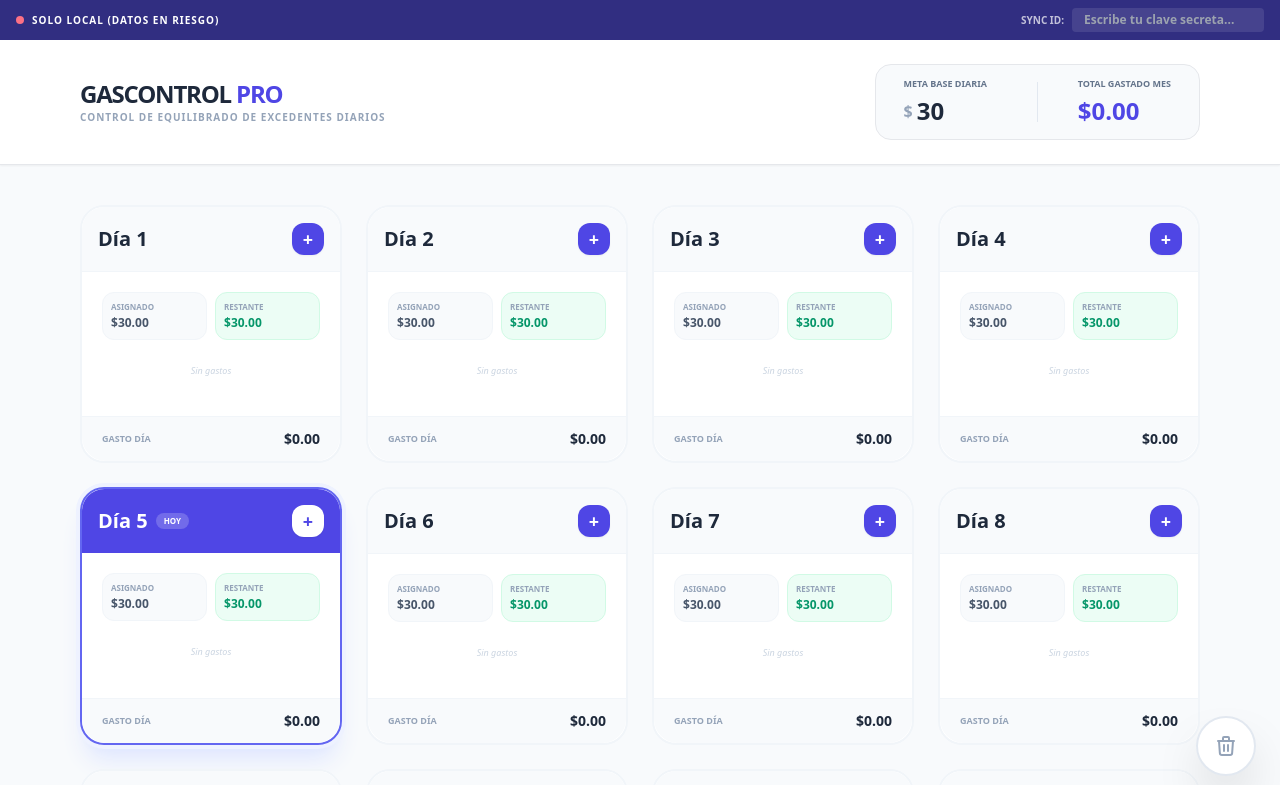
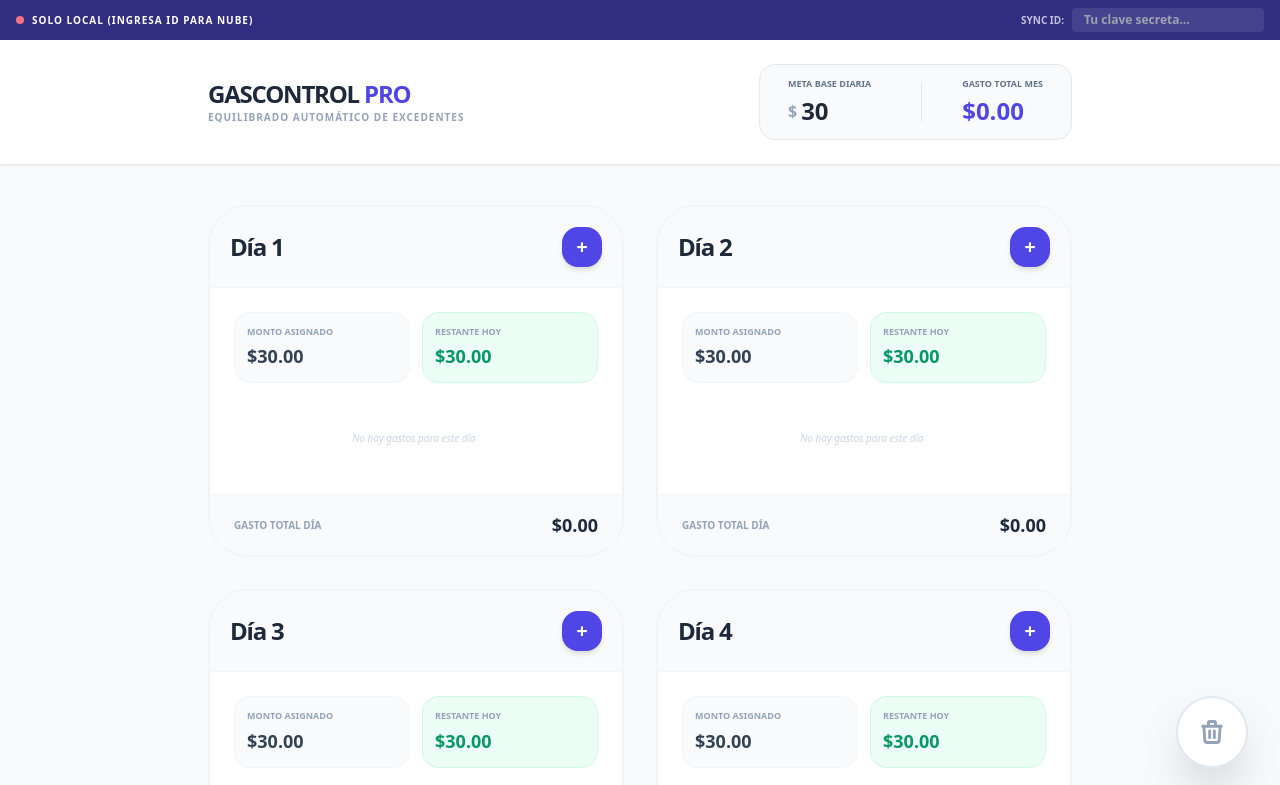
Before and after one commit to 8adg/gastos, a React (Vite) app: page / in a window 1280 px wide. Shown: the top 785 px of the page. Built offline with nearby package versions, Linux system fonts and the light colour scheme.

Commit message:
CHANGE UI add cloudi

```diff
--- a/App.tsx
+++ b/App.tsx
@@ -31,6 +31,7 @@ const App: React.FC = () => {
   }, []);
 
   const loadFromCloud = async (key: string) => {
+    if (!key) return;
     setIsSyncing(true);
     const cloudData = await syncService.load(key);
     if (cloudData) {
@@ -126,14 +127,14 @@ const App: React.FC = () => {
         <div className="flex items-center gap-2">
           <div className={`w-2 h-2 rounded-full ${syncKey ? 'bg-emerald-400 animate-pulse' : 'bg-rose-400'}`}></div>
           <span className="text-[10px] font-black uppercase tracking-widest">
-            {syncKey ? 'Sincronizado' : 'Solo Local (Datos en riesgo)'}
+            {syncKey ? 'Sincronizado' : 'Solo Local (Ingresa ID para Nube)'}
           </span>
         </div>
         <div className="flex items-center gap-2">
           <label className="text-[10px] font-black uppercase opacity-70">Sync ID:</label>
           <input
             type="text"
-            placeholder="Escribe tu clave secreta..."
+            placeholder="Tu clave secreta..."
             value={syncKey}
             onChange={handleSyncChange}
             className="bg-white/10 border-none rounded px-3 py-1 text-xs font-bold outline-none focus:bg-white/20 w-48"
@@ -148,11 +149,11 @@ const App: React.FC = () => {
 
       {/* Header Principal */}
       <header className="bg-white border-b shadow-sm sticky top-[40px] z-50">
-        <div className="max-w-6xl mx-auto px-4 py-6 flex flex-col md:flex-row items-center justify-between gap-6">
+        <div className="max-w-4xl mx-auto px-4 py-6 flex flex-col md:flex-row items-center justify-between gap-6">
           <div>
             <h1 className="text-2xl font-black text-slate-800 tracking-tighter uppercase">GasControl <span className="text-indigo-600">Pro</span></h1>
             <p className="text-[10px] font-black text-slate-400 uppercase tracking-widest">
-              Control de Equilibrado de Excedentes Diarios
+              Equilibrado Automático de Excedentes
             </p>
           </div>
 
@@ -171,7 +172,7 @@ const App: React.FC = () => {
             </div>
             <div className="w-px h-10 bg-slate-200"></div>
             <div className="px-4">
-              <p className="text-[9px] font-black text-slate-500 uppercase mb-1">Total Gastado Mes</p>
+              <p className="text-[9px] font-black text-slate-500 uppercase mb-1">Gasto Total Mes</p>
               <p className="text-2xl font-black text-indigo-600">
                 ${stats.reduce((acc, s) => acc + s.spent, 0).toFixed(2)}
               </p>
@@ -180,9 +181,9 @@ const App: React.FC = () => {
         </div>
       </header>
 
-      {/* Grid Calendario */}
-      <main className="max-w-6xl mx-auto px-4 py-10">
-        <div className="grid grid-cols-1 md:grid-cols-2 lg:grid-cols-3 xl:grid-cols-4 gap-6">
+      {/* Grid Calendario - Ajustado a 2 COLUMNAS */}
+      <main className="max-w-4xl mx-auto px-4 py-10">
+        <div className="grid grid-cols-1 md:grid-cols-2 gap-8">
           {stats.map(s => {
             const dayData = days.find(d => d.day === s.day);
             const isToday = s.day === now.getDate();
@@ -191,21 +192,21 @@ const App: React.FC = () => {
             return (
               <div
                 key={s.day}
-                className={`bg-white rounded-3xl border-2 transition-all flex flex-col ${
+                className={`bg-white rounded-[2.5rem] border-2 transition-all flex flex-col ${
                   isToday ? 'border-indigo-500 shadow-xl shadow-indigo-100 ring-4 ring-indigo-50' : 'border-slate-100'
                 }`}
               >
                 {/* Cabecera Día */}
-                <div className={`p-4 flex justify-between items-center ${
+                <div className={`p-5 flex justify-between items-center ${
                   isToday ? 'bg-indigo-600 text-white' : 'bg-slate-50 text-slate-800 border-b border-slate-100'
-                } rounded-t-[1.4rem]`}>
-                  <div className="flex items-center gap-2">
-                    <span className="text-xl font-black">Día {s.day}</span>
-                    {isToday && <span className="bg-white/20 text-[8px] px-2 py-0.5 rounded-full font-black uppercase">HOY</span>}
+                } rounded-t-[2.3rem]`}>
+                  <div className="flex items-center gap-3">
+                    <span className="text-2xl font-black tracking-tighter">Día {s.day}</span>
+                    {isToday && <span className="bg-white/20 text-[9px] px-3 py-1 rounded-full font-black uppercase">HOY</span>}
                   </div>
                   <button
                     onClick={() => addExpense(s.day)}
-                    className={`w-8 h-8 rounded-xl flex items-center justify-center font-bold text-lg shadow-sm ${
+                    className={`w-10 h-10 rounded-2xl flex items-center justify-center font-bold text-xl shadow-md transition-transform active:scale-95 ${
                       isToday ? 'bg-white text-indigo-600' : 'bg-indigo-600 text-white'
                     }`}
                   >
@@ -214,48 +215,48 @@ const App: React.FC = () => {
                 </div>
 
                 {/* Info Financiera */}
-                <div className="p-5 space-y-4 flex-grow">
-                  <div className="grid grid-cols-2 gap-2">
-                    <div className="bg-slate-50 p-2 rounded-xl border border-slate-100">
-                      <p className="text-[8px] font-black text-slate-400 uppercase mb-0.5">Asignado</p>
-                      <p className={`text-xs font-black ${s.assigned < 0 ? 'text-rose-500' : 'text-slate-600'}`}>
+                <div className="p-6 space-y-6 flex-grow">
+                  <div className="grid grid-cols-2 gap-3">
+                    <div className="bg-slate-50 p-3 rounded-2xl border border-slate-100">
+                      <p className="text-[9px] font-black text-slate-400 uppercase mb-1">Monto Asignado</p>
+                      <p className={`text-lg font-black ${s.assigned < 0 ? 'text-rose-500' : 'text-slate-700'}`}>
                         ${s.assigned.toFixed(2)}
                       </p>
                     </div>
-                    <div className={`${isCritical ? 'bg-rose-50 border-rose-100' : 'bg-emerald-50 border-emerald-100'} p-2 rounded-xl border`}>
-                      <p className="text-[8px] font-black text-slate-400 uppercase mb-0.5">Restante</p>
-                      <p className={`text-xs font-black ${isCritical ? 'text-rose-600' : 'text-emerald-600'}`}>
+                    <div className={`${isCritical ? 'bg-rose-50 border-rose-100' : 'bg-emerald-50 border-emerald-100'} p-3 rounded-2xl border`}>
+                      <p className="text-[9px] font-black text-slate-400 uppercase mb-1">Restante Hoy</p>
+                      <p className={`text-lg font-black ${isCritical ? 'text-rose-600' : 'text-emerald-600'}`}>
                         ${s.remaining.toFixed(2)}
                       </p>
                     </div>
                   </div>
 
                   {/* Lista de Gastos */}
-                  <div className="space-y-1.5 max-h-32 overflow-y-auto min-h-[40px]">
+                  <div className="space-y-2 max-h-48 overflow-y-auto min-h-[50px] pr-1">
                     {dayData?.expenses.map(exp => (
-                      <div key={exp.id} className="flex justify-between items-center bg-slate-50 p-2 rounded-lg group">
+                      <div key={exp.id} className="flex justify-between items-center bg-slate-50/50 p-3 rounded-xl border border-dashed border-slate-200 group transition-all hover:bg-white hover:border-indigo-200">
                         <div className="overflow-hidden">
-                          <p className="text-[9px] font-bold text-slate-400 truncate">{exp.description}</p>
-                          <p className="text-xs font-black text-slate-700">${exp.amount.toFixed(2)}</p>
+                          <p className="text-[10px] font-bold text-slate-400 uppercase tracking-tight truncate">{exp.description}</p>
+                          <p className="text-sm font-black text-slate-800">${exp.amount.toFixed(2)}</p>
                         </div>
                         <button
                           onClick={() => deleteExpense(s.day, exp.id)}
-                          className="text-slate-200 hover:text-rose-500 p-1 opacity-0 group-hover:opacity-100 transition-all"
+                          className="text-slate-300 hover:text-rose-500 p-2 opacity-0 group-hover:opacity-100 transition-all"
                         >
-                          <svg className="w-4 h-4" fill="none" stroke="currentColor" viewBox="0 0 24 24"><path strokeLinecap="round" strokeLinejoin="round" strokeWidth="2.5" d="M6 18L18 6M6 6l12 12" /></svg>
+                          <svg className="w-5 h-5" fill="none" stroke="currentColor" viewBox="0 0 24 24"><path strokeLinecap="round" strokeLinejoin="round" strokeWidth="2.5" d="M6 18L18 6M6 6l12 12" /></svg>
                         </button>
                       </div>
                     ))}
                     {!dayData?.expenses.length && (
-                      <p className="text-[9px] text-slate-300 italic text-center py-2">Sin gastos</p>
+                      <p className="text-[10px] text-slate-300 italic text-center py-6">No hay gastos para este día</p>
                     )}
                   </div>
                 </div>
 
                 {/* Pie Gasto Total */}
-                <div className="px-5 py-3 bg-slate-50 border-t border-slate-100 rounded-b-3xl flex justify-between items-center">
-                  <span className="text-[9px] font-black text-slate-400 uppercase">Gasto Día</span>
-                  <span className="font-black text-slate-800 text-sm">${s.spent.toFixed(2)}</span>
+                <div className="px-6 py-4 bg-slate-50 border-t border-slate-100 rounded-b-[2.3rem] flex justify-between items-center">
+                  <span className="text-[10px] font-black text-slate-400 uppercase">Gasto Total Día</span>
+                  <span className="font-black text-slate-800 text-lg">${s.spent.toFixed(2)}</span>
                 </div>
               </div>
             );
@@ -263,18 +264,19 @@ const App: React.FC = () => {
         </div>
       </main>
 
-      <div className="fixed bottom-6 right-6 z-[100]">
+      {/* Botón Reset */}
+      <div className="fixed bottom-8 right-8 z-[100]">
         <button
           onClick={() => {
-            if(confirm("¿Borrar todo el mes local y nube?")) {
+            if(confirm("¿Estás seguro de borrar todo el registro mensual local y en la nube?")) {
               setDays(Array.from({ length: daysInMonth }, (_, i) => ({ day: i + 1, expenses: [] })));
               if(syncKey) syncService.save(syncKey, { days: [], target: dailyTarget });
             }
           }}
-          className="bg-white border-2 border-slate-200 text-slate-400 p-4 rounded-full shadow-2xl hover:text-rose-500 hover:border-rose-200 transition-all"
-          title="Resetear Mes"
+          className="bg-white border-2 border-slate-200 text-slate-400 p-5 rounded-full shadow-2xl hover:text-rose-500 hover:border-rose-200 transition-all active:scale-90"
+          title="Resetear Todo el Mes"
         >
-          <svg className="w-6 h-6" fill="none" stroke="currentColor" viewBox="0 0 24 24"><path strokeLinecap="round" strokeLinejoin="round" strokeWidth="2" d="M19 7l-.867 12.142A2 2 0 0116.138 21H7.862a2 2 0 01-1.995-1.858L5 7m5 4v6m4-6v6m1-10V4a1 1 0 00-1-1h-4a1 1 0 00-1 1v3M4 7h16" /></svg>
+          <svg className="w-7 h-7" fill="none" stroke="currentColor" viewBox="0 0 24 24"><path strokeLinecap="round" strokeLinejoin="round" strokeWidth="2.5" d="M19 7l-.867 12.142A2 2 0 0116.138 21H7.862a2 2 0 01-1.995-1.858L5 7m5 4v6m4-6v6m1-10V4a1 1 0 00-1-1h-4a1 1 0 00-1 1v3M4 7h16" /></svg>
         </button>
       </div>
     </div>
--- /dev/null
+++ b/services/syncService.ts
@@ -0,0 +1,31 @@
+
+const BASE_URL = 'https://api.keyvalue.xyz';
+
+export const syncService = {
+  // Genera una clave aleatoria si el usuario no tiene una
+  generateKey: () => Math.random().toString(36).substring(2, 15),
+
+  // Guarda los datos en la nube
+  save: async (key: string, data: any) => {
+    try {
+      // Usamos una estructura simple de KV store pública para persistencia gratuita
+      await fetch(`${BASE_URL}/${key}`, {
+        method: 'POST',
+        body: JSON.stringify(data),
+      });
+    } catch (e) {
+      console.error('Error de sincronización', e);
+    }
+  },
+
+  // Carga los datos desde la nube
+  load: async (key: string) => {
+    try {
+      const res = await fetch(`${BASE_URL}/${key}`);
+      if (res.ok) return await res.json();
+    } catch (e) {
+      console.error('Error al cargar datos', e);
+    }
+    return null;
+  }
+};
```
